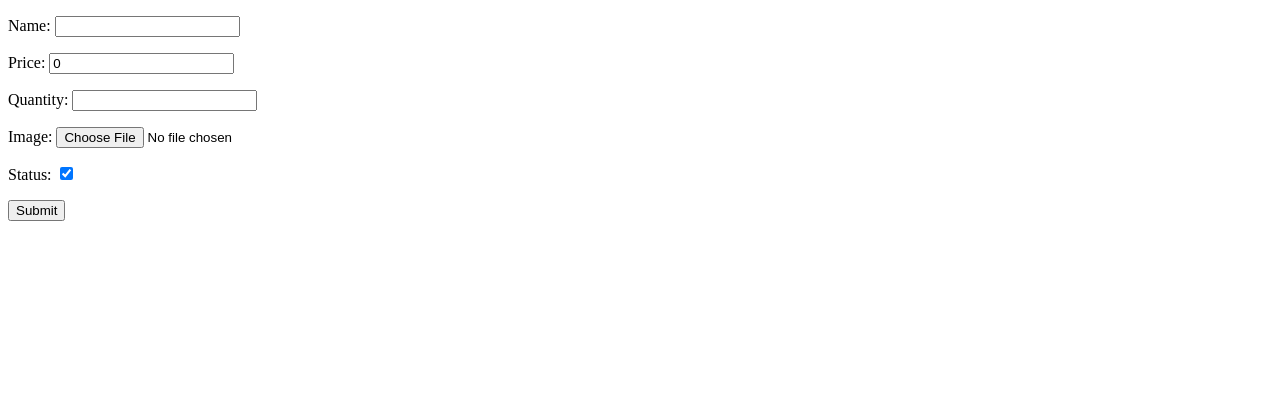
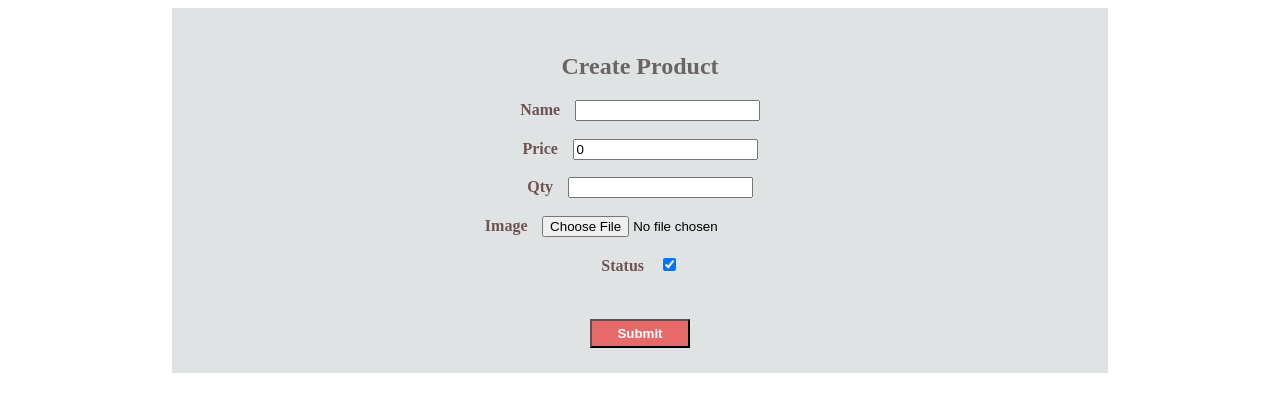
Before and after one commit to jabirjas/shopping_cart, a Django app: page /shopping/create-product/ in a window 1280 px wide. Shown: the top 412 px of the page. Run offline with Django 3.2, Linux system fonts and the light colour scheme; the visitor is signed in with stand-in values (Sample User, id 1).

Commit message:
styles added for product again

```diff
--- a/templates/product/create_product.html
+++ b/templates/product/create_product.html
@@ -2,12 +2,74 @@
 <html>
 <head>
 	<title>{{heading}}</title>
+	<style type="text/css">
+		.fg-line{
+			width: 60%;
+		    text-align: center;
+		    margin: 0 auto 2%;
+		}
+		.fg-label{
+			color: #6d5353;
+	    font-weight: bold;
+	    margin-right: 2%;
+		}
+		.button{
+            margin-top: 3%;
+            width: 100px;
+            padding: 5px;
+            color: #fdfdfd;
+            text-decoration: none;
+            font-weight: bold;
+            background: #e66a6a;
+		}
+	</style>
 </head>
 <body>
-    <form method="POST" enctype="multipart/form-data">
-        {% csrf_token %}
-        {{ form.as_p }}
-        <input type="submit" value="Submit" />
-    </form>
+	<div style="width: 70%;
+    margin: 0 auto;
+    text-align: center;
+    background: #dfe3e4;
+    padding: 2%;">
+    <h2 style="text-align: center;color: #6b6464;">Create Product</h2>
+	    <form method="POST" enctype="multipart/form-data">
+	        {% csrf_token %}
+	        <div class="fg-line">
+				<label class="fg-label">Name</label>
+				{{ form.name }}
+				{% if form.name.errors %}
+		            <span class="error">{{ form.name.errors.as_text }}</span>
+		        {% endif %}
+			</div>
+			<div class="fg-line">
+				<label class="fg-label">Price</label>
+				{{ form.price }}
+				{% if form.price.errors %}
+		            <span class="error">{{ form.price.errors.as_text }}</span>
+		        {% endif %}
+			</div>
+			<div class="fg-line">
+				<label class="fg-label">Qty</label>
+				{{ form.quantity }}
+				{% if form.quantity.errors %}
+		            <span class="error">{{ form.quantity.errors.as_text }}</span>
+		        {% endif %}
+			</div>
+			<div class="fg-line">
+				<label class="fg-label">Image</label>
+				{{ form.image }}
+				{% if form.image.errors %}
+		            <span class="error">{{ form.image.errors.as_text }}</span>
+		        {% endif %}
+			</div>
+			<div class="fg-line">
+				<label class="fg-label">Status</label>
+				{{ form.status }}
+				{% if form.status.errors %}
+		            <span class="error">{{ form.status.errors.as_text }}</span>
+		        {% endif %}
+			</div>
+	        <input type="submit" value="Submit" class="button" />
+	    </form>
+	</div>
 </body>
 </html>
```
Also changed, not shown: templates/product/products.html (+13 -1 lines).
